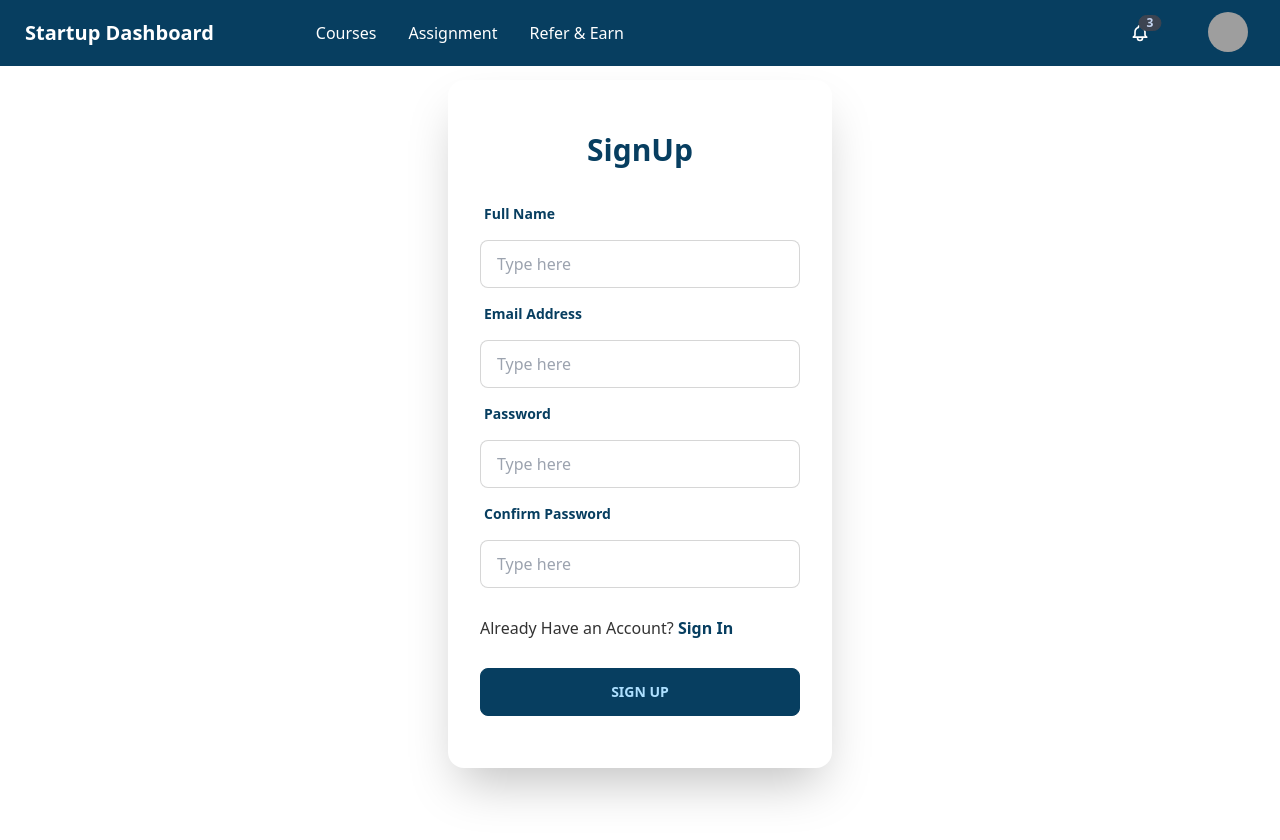
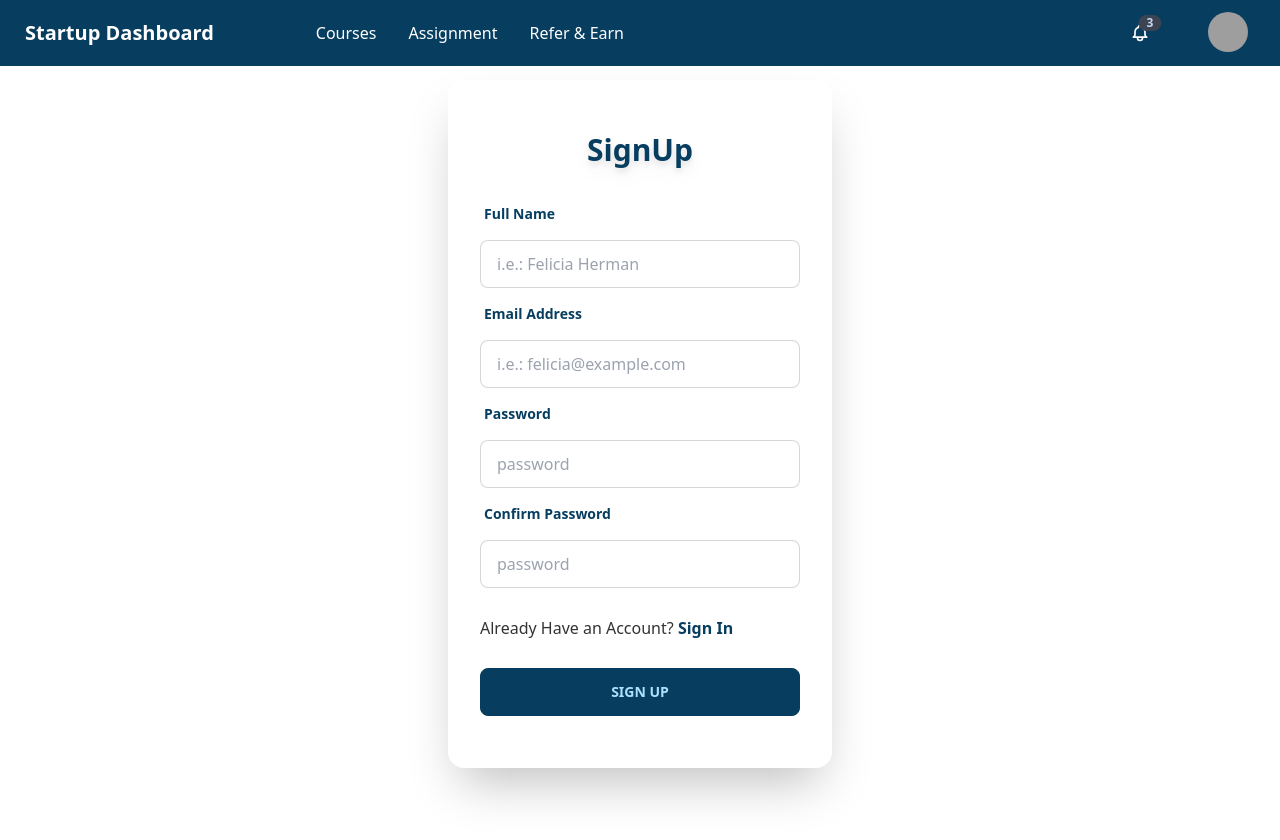
Before and after one commit to n00bNn00b/dreadnought-dashboard, a React (Create React App) app: page /signup in a window 1280 px wide. Shown: the top 840 px of the page. Built offline with nearby package versions, Linux system fonts and the light colour scheme; grey boxes are pictures that could not be loaded.

Commit message:
placeholder text changes for signup

```diff
--- a/src/components/Authentication/Signup/Signup.jsx
+++ b/src/components/Authentication/Signup/Signup.jsx
@@ -45,7 +45,7 @@ const Signup = () => {
       className="form-control card bg-base-100 shadow-2xl w-full max-w-sm my-20 mx-auto"
     >
       <div className="card-body">
-        <h2 className="text-center font-bold text-primary text-3xl my-5">
+        <h2 className="text-center drop-shadow-lg font-bold text-primary text-3xl my-5">
           SignUp
         </h2>
         <label className="label">
@@ -53,7 +53,7 @@ const Signup = () => {
         </label>
         <input
           type="text"
-          placeholder="Type here"
+          placeholder="i.e.: Felicia Herman"
           className="input input-bordered w-full max-w-sm"
           name="name"
           required
@@ -66,7 +66,7 @@ const Signup = () => {
         </label>
         <input
           type="email"
-          placeholder="Type here"
+          placeholder="i.e.: felicia@example.com "
           className="input input-bordered w-full max-w-sm"
           name="email"
           required
@@ -77,7 +77,7 @@ const Signup = () => {
         </label>
         <input
           type="password"
-          placeholder="Type here"
+          placeholder="password"
           className="input input-bordered w-full max-w-sm"
           name="password"
           required
@@ -90,7 +90,7 @@ const Signup = () => {
         </label>
         <input
           type="password"
-          placeholder="Type here"
+          placeholder="password"
           className="input input-bordered w-full max-w-sm"
           name="confirmPass"
           required
```
